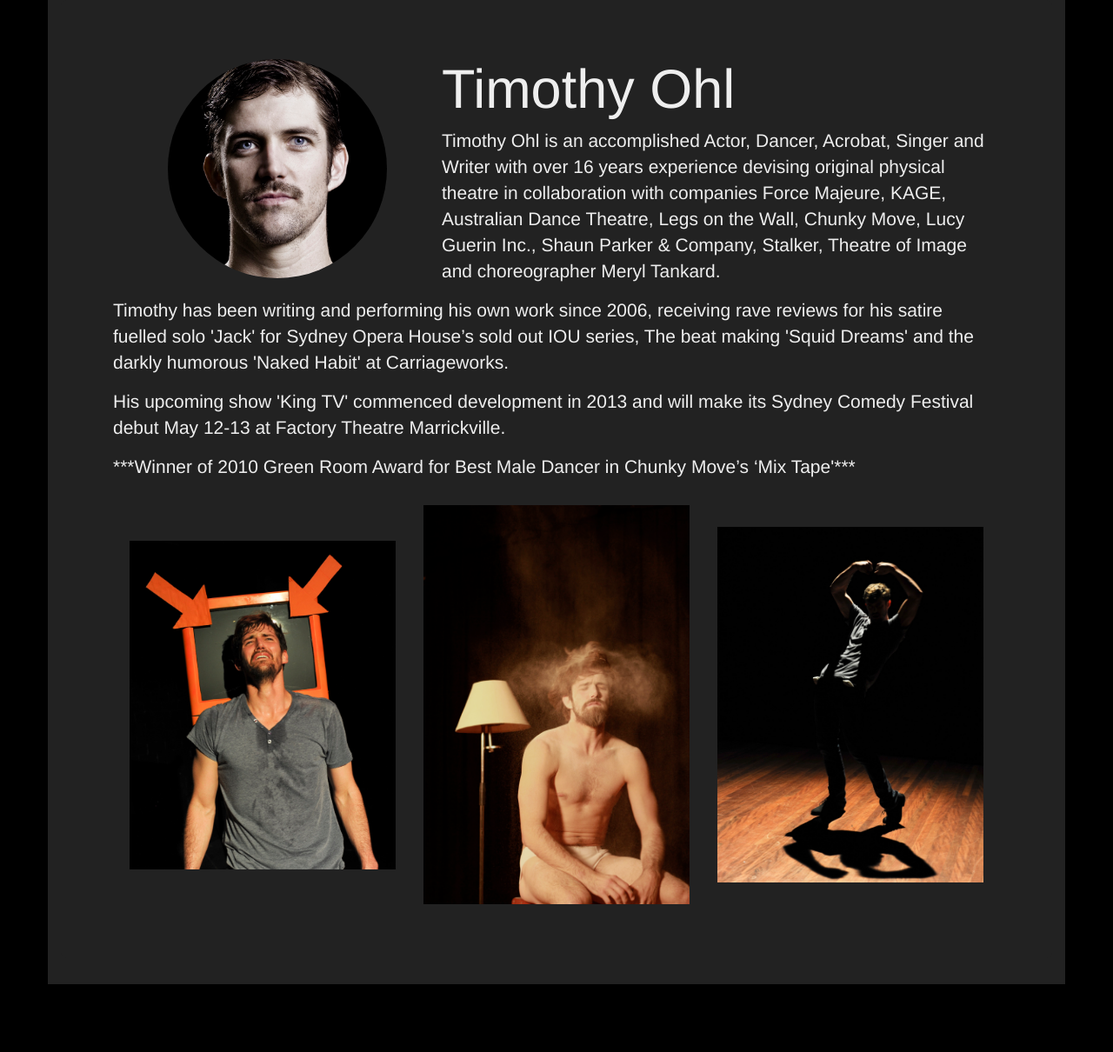
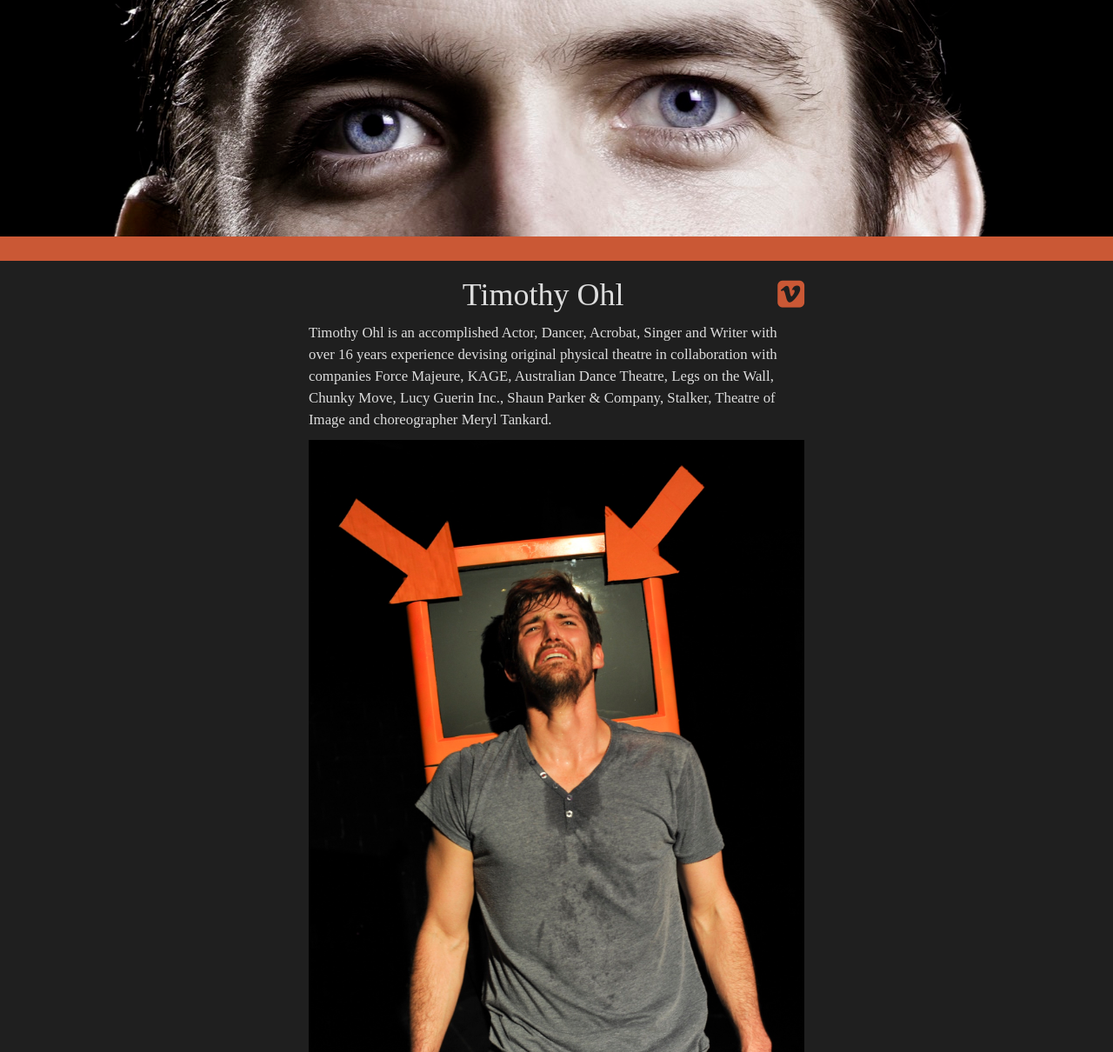
Before and after one commit to simon-lang/timohl, a plain HTML site: page index.html in a window 1280 px wide. Shown: the top 1210 px of the page at 87% size. Before the commit the page ends 1132 px from the top, so only its background shows below. Drawn offline with nearby package versions, Linux system fonts and the light colour scheme.

Commit message:
style updates thanks to jase

```diff
--- a/index.html
+++ b/index.html
@@ -4,52 +4,31 @@
   <meta charset="UTF-8">
   <title>Timothy Ohl</title>
   <link rel="stylesheet" href="https://maxcdn.bootstrapcdn.com/bootstrap/3.3.6/css/bootstrap.min.css" integrity="sha384-1q8mTJOASx8j1Au+a5WDVnPi2lkFfwwEAa8hDDdjZlpLegxhjVME1fgjWPGmkzs7" crossorigin="anonymous">
+  <link rel="stylesheet" href="https://maxcdn.bootstrapcdn.com/font-awesome/4.5.0/css/font-awesome.min.css">
   <link rel="stylesheet" href="main.css">
-  <!-- <script src="https://ajax.googleapis.com/ajax/libs/angularjs/1.4.0/angular.min.js"></script> -->
-  <!-- <script src="masonry.pkgd.min.js"></script> -->
-  <!-- <script src="https://npmcdn.com/masonry-layout@4.0/dist/masonry.pkgd.min.js"></script> -->
-  <script src="app.js"></script>
 </head>
 <body class="">
+  <div class="header"></div>
   <div class="main container" ng-app="app">
-    <div class="jumbotron clearfix">
-
+    <div class="x-jumbotron clearfix content">
       <div class="pull-left">
-        <h1><div class="avatar pull-left"></div>Timothy Ohl </h1>
+        <!-- <h1><div class="avatar pull-left"></div>Timothy Ohl </h1> -->
+        <h1>
+          Timothy Ohl
+          <a href="https://vimeo.com/timothyohl" class="vimeo pull-right">
+            <i class="fa fa-vimeo-square"></i>
+            <!-- <img src="vimeo.gif" alt="vimeo" style="max-width: 50px"> -->
+          </a>
+        </h1>
         <p>Timothy Ohl is an accomplished Actor, Dancer, Acrobat, Singer and Writer with over 16 years experience devising original physical theatre in collaboration with companies Force Majeure, KAGE, Australian Dance Theatre, Legs on the Wall, Chunky Move, Lucy Guerin Inc., Shaun Parker & Company, Stalker, Theatre of Image and choreographer Meryl Tankard. </p>
+        <img src="gallery/IOU-853.jpg" class="inline-image" />
         <p>Timothy has been writing and performing his own work since 2006, receiving rave reviews for his satire fuelled solo 'Jack' for Sydney Opera House’s sold out IOU series, The beat making 'Squid Dreams' and the darkly humorous 'Naked Habit' at Carriageworks.</p>
+        <img src="gallery/tim3.jpg" class="inline-image" />
         <p> His upcoming show 'King TV' commenced development in 2013 and will make its Sydney Comedy Festival debut May 12-13 at Factory Theatre Marrickville.</p>
+        <img src="gallery/IOU-722.jpg" class="inline-image" />
         <p>***Winner of 2010 Green Room Award for Best Male Dancer in Chunky Move’s ‘Mix Tape'***</p>
-        <!--
-        <a href="https://vimeo.com/tag:timothy+ohl" class="vimeo pull-right">
-          <img src="vimeo.gif" alt="vimeo" style="max-width: 50px">
-        </a>
-        -->
-      </div>
-      <div class="gallery">
-        <div class="gallery-item" ng-repeat="item in gallery">
-          <!-- <img ng-src="gallery/{{item}}" alt=""> -->
-          <img src="gallery/IOU-853.jpg" />
-          <img src="gallery/tim3.jpg" />
-          <img src="gallery/IOU-722.jpg" />
-          <!--
-          <img src="gallery/DSC_9828-600.jpg" />
-          <img src="gallery/IOU-662.jpg" />
-          <img src="gallery/DSC_9871-642.jpg" />
-          <img src="gallery/DSC_9873-644.jpg" />
-          <img src="gallery/DSC_9907-678.jpg" />
-          <img src="gallery/DSC_9911-682.jpg" />
-          <img src="gallery/IOU-646.jpg" />
-          <img src="gallery/IOU-783.jpg" />
-          <img src="gallery/IOU-643.jpg" />
-          <img src="gallery/IOU-713.jpg" />
-          <img src="gallery/IOU-787.jpg" />
-          <img src="gallery/IOU-843.jpg" />
-          <img src="gallery/DSC_9914-685.jpg" />
-          <img src="gallery/IOU-639.jpg" />
-          <img src="gallery/DSC_9887-658.jpg" />
-          -->
-        </div>
+        <img src="gallery/DSC_9871-642.jpg" class="inline-image" />
+        <img src="gallery/DSC_9914-685.jpg" class="inline-image" />
       </div>
     </div>
   </div>
--- a/main.css
+++ b/main.css
@@ -14,36 +14,49 @@
 }
 
 body {
-  background: black;
+  background: rgb(31, 31, 31);
+  font-family: "STHeiti";
 }
-.main {
-  color: #EEE;
-  background: #222;
+a, a:active, a:visited {
+  color: rgb(202, 88, 53);
 }
-.jumbotron {
-  background: #222;
+a:hover {
+  color: rgb(202, 88, 53);
+  opacity: 0.7;
+}
+.header {
+  background-color: black;
+  background-image: url(avatar.jpg);
+  background-position: center -650px;
+  background-repeat: no-repeat;
+  border-bottom: 2em solid rgb(202, 88, 53);
+  height: 300px;
+}
+.container {
+  max-width: 600px;
 }
 
-.orange-bg {
-  background: rgb(222, 71,  65);
+h1 {
+  text-align: center;
 }
 
-.green-bg {
-  background: rgb(146, 205, 136);
+.content {
+  line-height: 1.5;
+  font-size: 1.2em;
 }
 
-.light-blue-bg {
-  background: rgb(103, 195, 189);
+.main {
+  color: #DDD;
 }
 
-.orange {
-  color: rgb(222, 71,  65);
-}
-.navy {
-  color: rgb(40, 48, 62);
+.inline-image  {
+  max-width: 100%;
+  display: block;
+  margin-bottom: 1em;
 }
 
 .gallery {
+  display: none;
   text-align: center;
   padding-top: 1em;
 }
@@ -55,5 +68,4 @@ body {
   min-width: 200px;
   margin: 1em;
   display: inline-block;
-  // border: 2px solid rgb(222, 71,  65);
 }
```
Also changed, not shown: app.js (deleted, +0 -32 lines).
